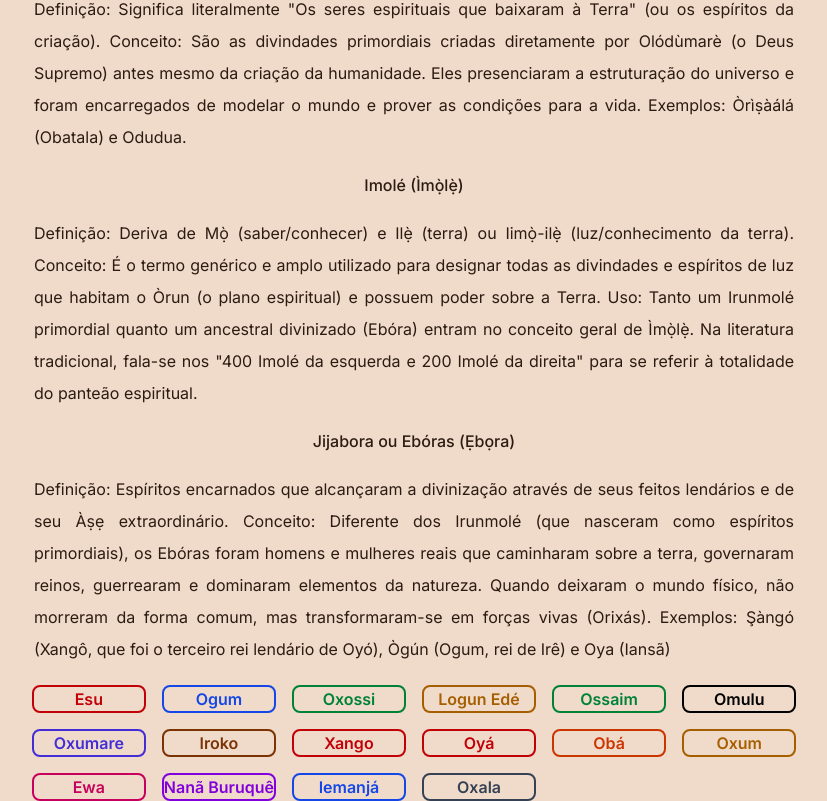
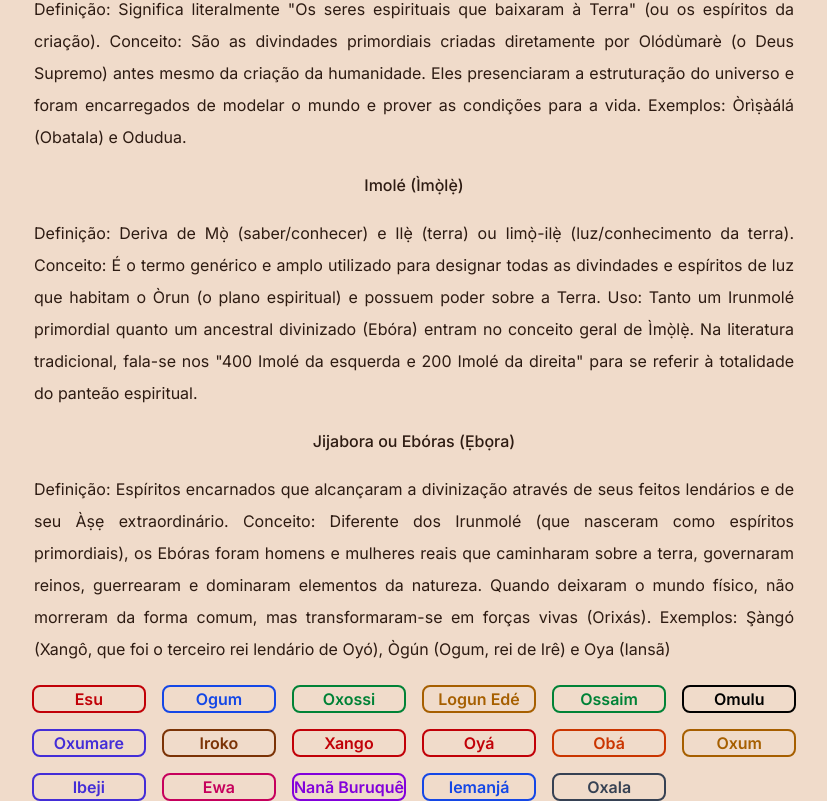
Before and after one commit to sarahaffonco/candomble-yawo, a Next.js app: page /orixas in a window 1280 px wide. Shown: the part 823-1624 px from the top of the page, without its empty margins (226-1053 px from the left). Built offline with nearby package versions, Linux system fonts and the light colour scheme.

Commit message:
feat/ibeji

```diff
--- a/data/orixas.ts
+++ b/data/orixas.ts
@@ -812,6 +812,62 @@ Estratégia e Rancor: Nunca atacam de frente. Quando magoados, podem guardar ran
     ]
   },
   {
+    slug: "ibeji",
+    imagem: "/images/orixas/ibeji.png",
+    nome: "Ibeji",
+
+    descricao: `Orixás gêmeos que representam a pureza, a alegria, a inocência e o início da vida, sendo associados ao nascimento e à infância.`,
+    dominio: `Nascimento, infância, alegria, prosperidade e os ciclos renovadores da vida.`,
+    caracteristicaOrixa: `Sua energia é ligada à força da vida que brota e se renova, sendo divindades que trazem o equilíbrio através da leveza e do otimismo.`,
+    cor: `Rosa, azul-celeste e verde-água (variando conforme a nação).`,
+    semana: `Domingo`,
+    caracteristicasFilhos: `Pessoas geralmente alegres, comunicativas, com espírito jovem, que valorizam amizades, têm facilidade de perdoar e uma natureza voltada para a criatividade e o entusiasmo.`,
+    qualidades: [
+      {
+        nome: "Taiwo",
+        caracteristicas: "É o primeiro dos gêmeos a nascer, sendo considerado o que vai à frente para explorar o mundo.",
+        historia: "Na tradição iorubá, acredita-se que Taiwo envia Kehinde para verificar se o mundo é um lugar bom para viver.",
+        cores: "Rosa e azul",
+        ligacao: "Ligado ao pioneirismo e à exploração.",
+      },
+      {
+        nome: "Kehinde",
+        caracteristicas: "O segundo gêmeo a nascer, possui uma personalidade que completa a do irmão.",
+        historia: "É aquele que segue Taiwo, trazendo a sabedoria oculta e a continuidade dos ciclos.",
+        cores: "Rosa e azul",
+        ligacao: "Ligado à continuidade e à proteção do caçula.",
+      },
+      {
+        nome: "Idowu",
+        caracteristicas: "Criança nascida logo após o nascimento de gêmeos.",
+        historia: "Considerado um espírito que traz uma energia especial de proteção e sorte para a família.",
+        cores: "Variadas, tons pastéis",
+        ligacao: "Ligado à harmonia familiar.",
+      },
+      {
+        nome: "Alaba",
+        caracteristicas: "Nome dado à criança que nasce após o nascimento de um Idowu.",
+        historia: "Representa a constante renovação e o crescimento contínuo da linhagem.",
+        cores: "Verde-água",
+        ligacao: "Ligado ao desenvolvimento e à vida nova.",
+      },
+      {
+        nome: "Ibeji (Geral)",
+        caracteristicas: "A dualidade perfeita que equilibra a natureza humana.",
+        historia: "Simbolizam que a felicidade é um estado que deve ser cultivado através da união.",
+        cores: "Rosa e azul",
+        ligacao: "Ligado à proteção da infância.",
+      },
+      {
+        nome: "Omo Ibeji",
+        caracteristicas: "Energia pura voltada para a realização de pedidos através da doçura.",
+        historia: "Culta-se a energia das crianças para abrir caminhos bloqueados pela rigidez adulta.",
+        cores: "Multicores",
+        ligacao: "Ligado à pureza e aos pedidos infantis.",
+      }
+    ]
+  },
+  {
     slug: "ewa",
     imagem: "/images/orixas/Ewa.png",
     nome: " Ewa ",
--- a/data/orixasColors.ts
+++ b/data/orixasColors.ts
@@ -12,6 +12,7 @@ export const orixasColors = {
   oya: "red",
   oba: "orange",
   oxum: "yellow",
+  ibeji: "rainbow",
   ewa: "pink",
   nana: "purple",
   iemanja: "blue",
```
